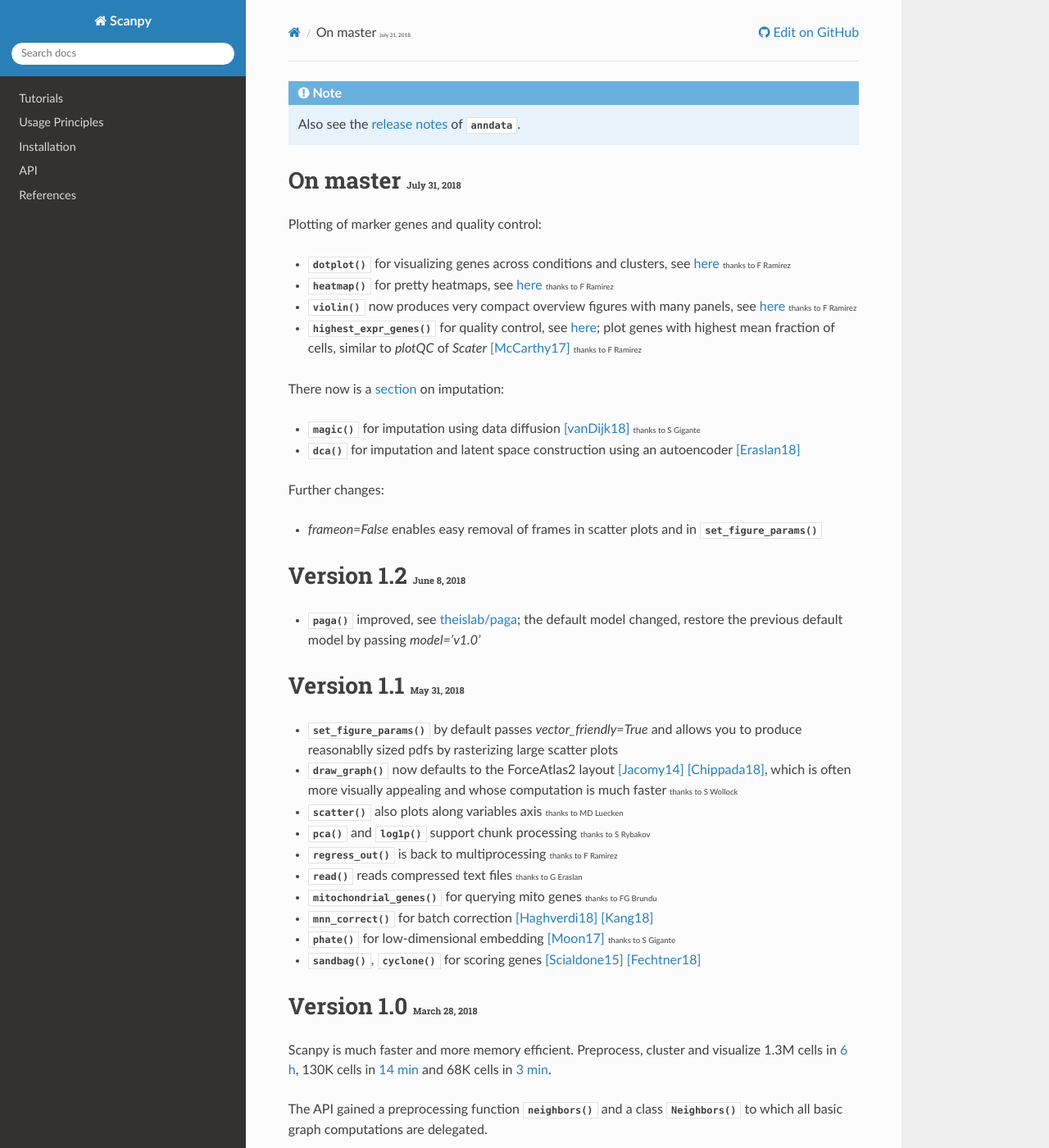
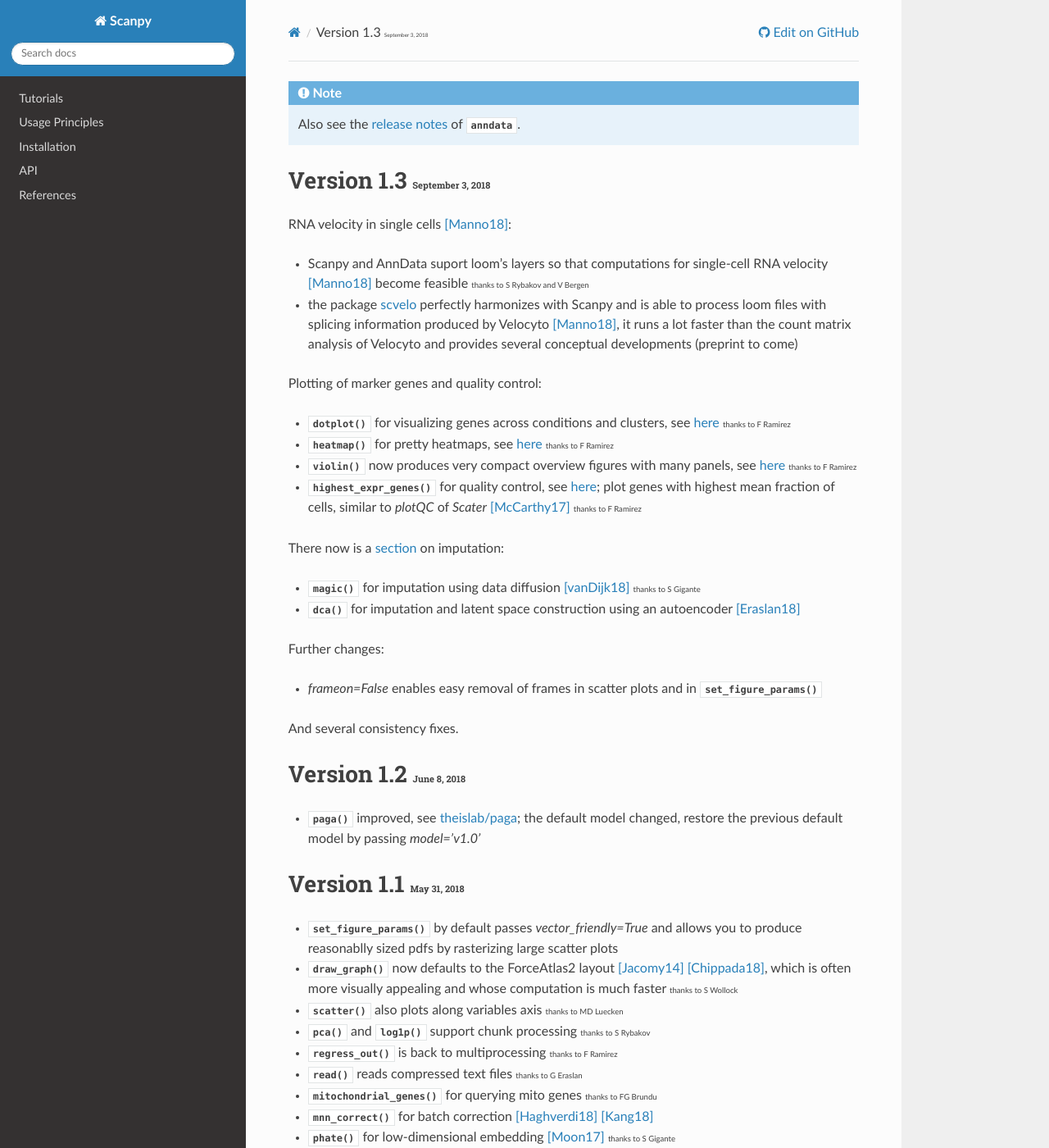
Before and after one commit to scverse/scanpy, a Sphinx documentation site: the page built from docs/release_notes.rst, in a window 1280 px wide and 1400 px high. Shown: the whole window at 82% size. Built offline with Sphinx 7.4.7 and the Read the Docs theme 2.0.0, drawn with Linux system fonts in a browser that asks for light colours; the version number could not be read and is left out.

Commit message:
version 1.3

```diff
--- a/docs/references.rst
+++ b/docs/references.rst
@@ -115,6 +115,10 @@
    *Spatial reconstruction of single-cell gene expression data*,
    `Nature Biotechnology <https://doi.org/10.1038/nbt.3192>`__.
 
+.. [Manno18] La Manno *et al.* (2018),
+   *RNA velocity of single cells*,
+   `Nature <https://doi.org/10.1038/s41586-018-0414-6>`__.
+
 .. [McInnes18] McInnes & Healy (2018),
    *UMAP: Uniform Manifold Approximation and Projection for Dimension Reduction*,
    `arXiv <https://arxiv.org/abs/1802.03426>`__.
--- a/docs/release_notes.rst
+++ b/docs/release_notes.rst
@@ -6,8 +6,13 @@
 
 .. role:: smaller
 
-On master :small:`July 31, 2018`
---------------------------------
+Version 1.3 :small:`September 3, 2018`
+--------------------------------------
+
+RNA velocity in single cells [Manno18]_:
+
+- Scanpy and AnnData suport loom's layers so that computations for single-cell RNA velocity [Manno18]_ become feasible :smaller:`thanks to S Rybakov and V Bergen`
+- the package `scvelo <https://github.com/theislab/scvelo>`__ perfectly harmonizes with Scanpy and is able to process loom files with splicing information produced by Velocyto [Manno18]_, it runs a lot faster than the count matrix analysis of Velocyto and provides several conceptual developments (preprint to come)
 
 Plotting of marker genes and quality control:
 
@@ -25,6 +30,7 @@
 
 - `frameon=False` enables easy removal of frames in scatter plots and in :func:`~scanpy.api.set_figure_params`
 
+And several consistency fixes.
 
 Version 1.2 :small:`June 8, 2018`
 ---------------------------------
```
